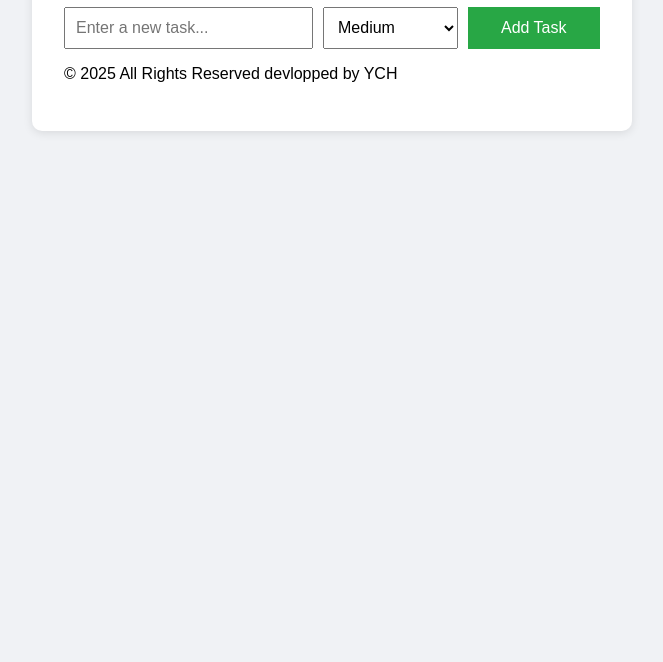
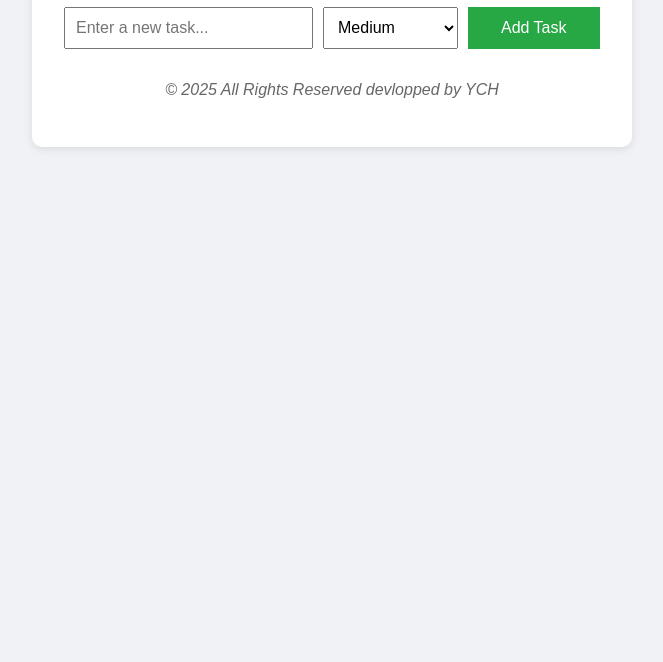
Before and after one commit to Chyounes2008/The-Dom-challenge, a plain HTML site: page index.html in a window 1280 px wide. Shown: the part 138-800 px from the top of the page, without its empty margins (308-971 px from the left). Drawn offline with Linux system fonts and the light colour scheme.

Commit message:
styles.css

```diff
--- a/styles.css
+++ b/styles.css
@@ -91,7 +91,7 @@ li.task {
   color: rgb(19, 0, 128);
 }
 
-.coffee {
+.YCH {
   margin-top: 2rem;
   text-align: center;
   font-style: italic;
```
